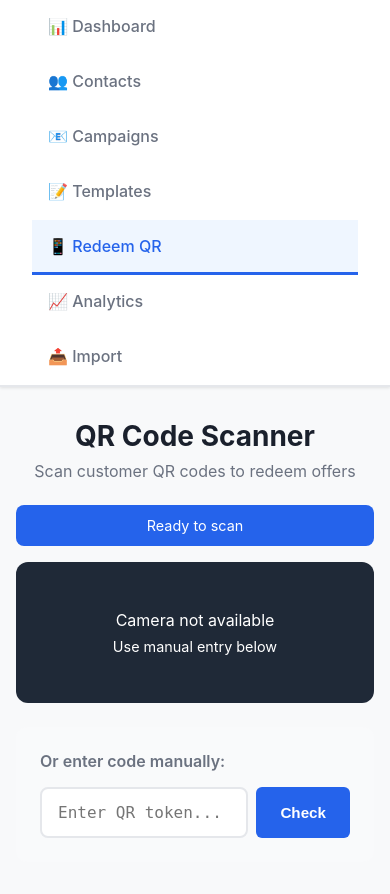
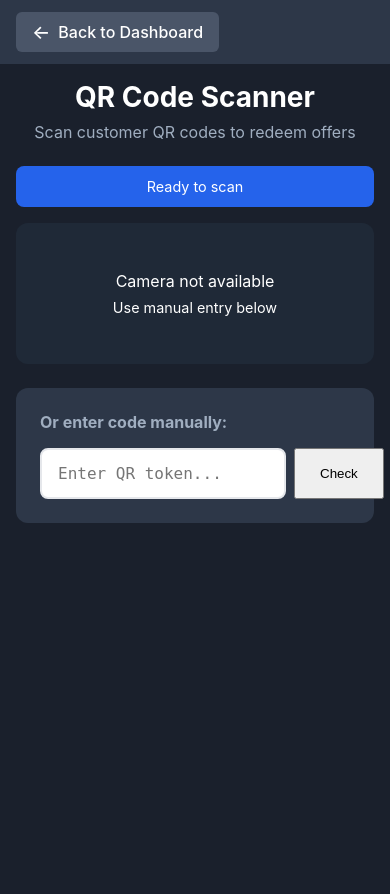
Before and after one commit to kcdjmaxx/MaxxConnect, a Flask app: page /staff/redeem in a window 390 px wide. After the commit the page ends 523 px from the top, so only its background shows below. Run offline with Flask 3, Linux system fonts and the light colour scheme; parts of the project's set-up code (start-up, migrations or seed data) failed here and were passed over; some libraries are stand-ins or nearby versions.

Commit message:
Make QR scanner page standalone with back button
- Remove base.html template inheritance for cleaner mobile experience
- Add dark theme optimized for scanning in various lighting
- Add simple back button header instead of full navigation
- Disable zoom on mobile for better scanner UX

Co-Authored-By: Claude Opus 4.5 <noreply@anthropic.com>

```diff
--- a/templates/staff_redeem.html
+++ b/templates/staff_redeem.html
@@ -1,9 +1,59 @@
-{% extends "base.html" %}
+<!DOCTYPE html>
+<html lang="en">
+<head>
+    <meta charset="UTF-8">
+    <meta name="viewport" content="width=device-width, initial-scale=1.0, maximum-scale=1.0, user-scalable=no">
+    <title>QR Scanner - MaxxConnect</title>
+    <style>
+        * {
+            margin: 0;
+            padding: 0;
+            box-sizing: border-box;
+        }
 
-{% block title %}QR Scanner{% endblock %}
+        body {
+            font-family: -apple-system, BlinkMacSystemFont, 'Segoe UI', 'Roboto', sans-serif;
+            background: #1a202c;
+            color: white;
+            min-height: 100vh;
+            overflow-x: hidden;
+        }
 
-{% block content %}
-<style>
+        .back-header {
+            background: #2d3748;
+            padding: 0.75rem 1rem;
+            display: flex;
+            align-items: center;
+            position: sticky;
+            top: 0;
+            z-index: 100;
+        }
+
+        .back-btn {
+            display: flex;
+            align-items: center;
+            gap: 0.5rem;
+            color: white;
+            text-decoration: none;
+            font-weight: 500;
+            padding: 0.5rem 1rem;
+            background: #4a5568;
+            border-radius: 6px;
+            transition: background 0.2s;
+        }
+
+        .back-btn:hover {
+            background: #718096;
+        }
+
+        .back-arrow {
+            font-size: 1.2rem;
+        }
+
+        .page-content {
+            padding: 1rem;
+        }
+
     .scanner-container {
         max-width: 500px;
         margin: 0 auto;
@@ -65,7 +115,7 @@
 
     /* Manual entry */
     .manual-entry {
-        background: #f9fafb;
+        background: #2d3748;
         border-radius: 12px;
         padding: 1.5rem;
         margin-bottom: 1.5rem;
@@ -74,7 +124,7 @@
     .manual-entry h3 {
         font-size: 1rem;
         margin-bottom: 1rem;
-        color: #6b7280;
+        color: #a0aec0;
     }
 
     .manual-input-group {
@@ -249,11 +299,20 @@
         background: #f59e0b;
     }
 </style>
+</head>
+<body>
+    <header class="back-header">
+        <a href="/" class="back-btn">
+            <span class="back-arrow">&larr;</span>
+            Back to Dashboard
+        </a>
+    </header>
 
-<div class="scanner-container">
+    <div class="page-content">
+        <div class="scanner-container">
     <div class="scanner-header">
         <h1>QR Code Scanner</h1>
-        <p style="color: #6b7280;">Scan customer QR codes to redeem offers</p>
+        <p style="color: #a0aec0;">Scan customer QR codes to redeem offers</p>
     </div>
 
     <div class="status-bar scanning" id="status-bar">
@@ -312,7 +371,8 @@
     </div>
 
     <canvas id="canvas"></canvas>
-</div>
+        </div>
+    </div>
 
 <!-- jsQR library -->
 <script src="https://cdn.jsdelivr.net/npm/jsqr@1.4.0/dist/jsQR.min.js"></script>
@@ -620,4 +680,5 @@
     // Initialize
     initCamera();
 </script>
-{% endblock %}
+</body>
+</html>
```
